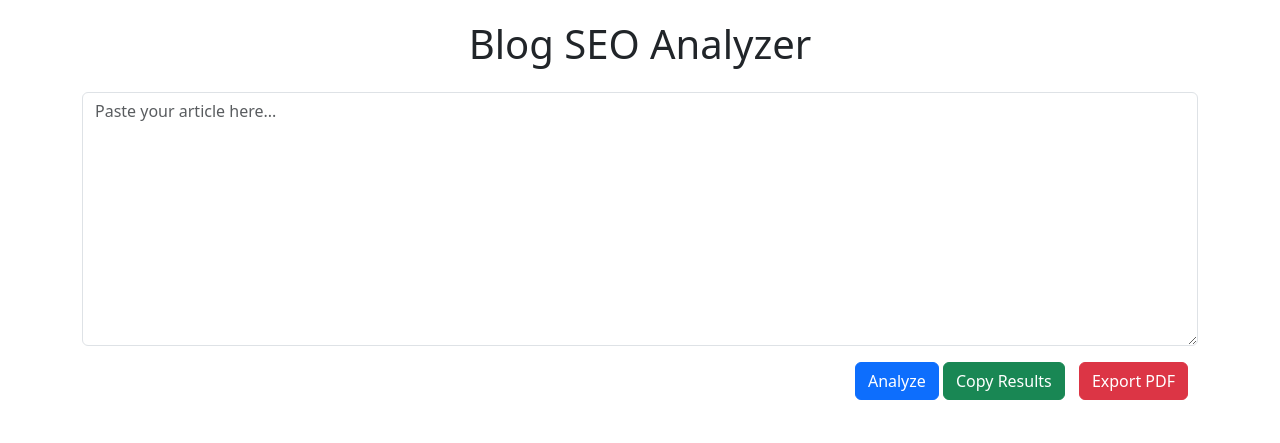
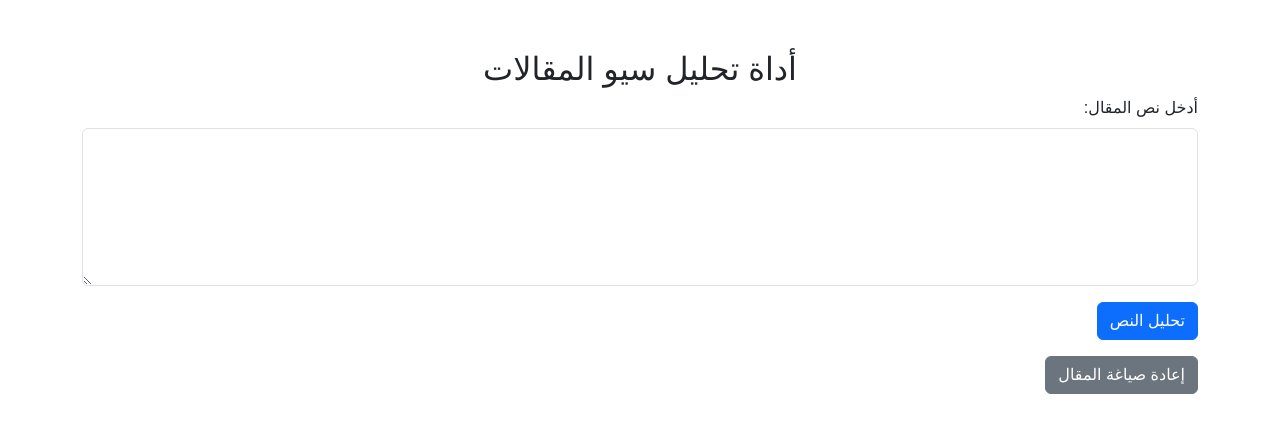
Before and after one commit to TarekWeslati/Name-blog-seo-analyzer, a Flask app: page / in a window 1280 px wide. Shown: the top 443 px of the page. Run offline with Flask 3, Linux system fonts and the light colour scheme.

Commit message:
Update index.html

```diff
--- a/templates/index.html
+++ b/templates/index.html
@@ -1,94 +1,82 @@
 <!DOCTYPE html>
-<html lang="en">
+<html lang="ar">
 <head>
     <meta charset="UTF-8">
     <meta name="viewport" content="width=device-width, initial-scale=1.0">
-    <title>Blog SEO Analyzer</title>
-    <link href="https://cdn.jsdelivr.net/npm/bootstrap@5.3.0/dist/css/bootstrap.min.css" rel="stylesheet">
+    <meta http-equiv="X-UA-Compatible" content="ie=edge">
+    <title>أداة تحليل سيو المقالات</title>
+    <!-- إضافة Bootstrap للتصميم -->
+    <link href="https://cdn.jsdelivr.net/npm/bootstrap@5.3.0-alpha1/dist/css/bootstrap.min.css" rel="stylesheet">
     <style>
-        body { padding: 20px; }
-        .rtl { direction: rtl; text-align: right; }
-        .copy-btn, .pdf-btn { margin-right: 10px; }
+        body {
+            font-family: 'Arial', sans-serif;
+            direction: rtl;
+        }
+        .container {
+            margin-top: 50px;
+        }
+        .card {
+            margin-top: 30px;
+        }
+        .result-box {
+            margin-top: 20px;
+            padding: 15px;
+            border: 1px solid #ddd;
+            background-color: #f8f9fa;
+        }
     </style>
 </head>
 <body>
+
 <div class="container">
-    <h1 class="text-center mb-4">Blog SEO Analyzer</h1>
+    <h2 class="text-center">أداة تحليل سيو المقالات</h2>
 
-    <div class="mb-3">
-        <textarea id="blogContent" class="form-control" rows="10" placeholder="Paste your article here..."></textarea>
+    <!-- نموذج إدخال النص -->
+    <form method="POST">
+        <div class="mb-3">
+            <label for="blogContent" class="form-label">أدخل نص المقال:</label>
+            <textarea class="form-control" id="blogContent" name="blogContent" rows="6" required>{{ blogContent }}</textarea>
+        </div>
+
+        <button type="submit" class="btn btn-primary">تحليل النص</button>
+    </form>
+
+    <!-- عرض النتائج -->
+    {% if analysis %}
+    <div class="card result-box">
+        <h4>نتائج التحليل:</h4>
+        <ul>
+            <li><strong>عدد الكلمات:</strong> {{ analysis['word_count'] }}</li>
+            <li><strong>نسبة الحشو:</strong> {{ analysis['fluff'] }}%</li>
+            <li><strong>الكلمات المفتاحية المقترحة:</strong>
+                <ul>
+                    {% for keyword in analysis['keywords'] %}
+                    <li>{{ keyword }}</li>
+                    {% endfor %}
+                </ul>
+            </li>
+        </ul>
     </div>
-    <div class="mb-3 text-end">
-        <button class="btn btn-primary" onclick="analyzeSEO()">Analyze</button>
-        <button class="btn btn-success copy-btn" onclick="copyResults()">Copy Results</button>
-        <button class="btn btn-danger pdf-btn" onclick="downloadPDF()">Export PDF</button>
+    {% endif %}
+
+    <!-- إعادة صياغة النص -->
+    {% if rephrased_content %}
+    <div class="card result-box">
+        <h4>المقالة المعاد صياغتها:</h4>
+        <p>{{ rephrased_content }}</p>
     </div>
+    {% endif %}
 
-    <div id="results" class="mt-4"></div>
+    <!-- عرض الزر الخاص بإعادة الصياغة -->
+    <form method="POST">
+        <input type="hidden" name="blogContent" value="{{ blogContent }}">
+        <button type="submit" class="btn btn-secondary mt-3" name="action" value="rephrase">إعادة صياغة المقال</button>
+    </form>
 </div>
 
-<script>
-function analyzeSEO() {
-    const text = document.getElementById('blogContent').value;
-    if (!text) return;
+<!-- إضافة Bootstrap JS و Popper.js -->
+<script src="https://cdn.jsdelivr.net/npm/@popperjs/core@2.11.6/dist/umd/popper.min.js"></script>
+<script src="https://cdn.jsdelivr.net/npm/bootstrap@5.3.0-alpha1/dist/js/bootstrap.min.js"></script>
 
-    const words = text.split(/\s+/);
-    const wordCount = words.length;
-
-    const wordFreq = {};
-    words.forEach(word => {
-        const cleaned = word.toLowerCase().replace(/[^a-zA-Z0-9؀-ۿ]/g, '');
-        if (cleaned) wordFreq[cleaned] = (wordFreq[cleaned] || 0) + 1;
-    });
-
-    const sorted = Object.entries(wordFreq).sort((a,b) => b[1]-a[1]);
-    const keywordMain = sorted[0]?.[0] || 'N/A';
-    const secondary = sorted.slice(1,4).map(item => item[0]);
-
-    const sentences = text.split(/[.!؟]/).filter(s => s.length > 20);
-    const headings = sentences.slice(0, 3);
-
-    let html = `
-        <h4>Results:</h4>
-        <ul>
-            <li><strong>Word Count:</strong> ${wordCount}</li>
-            <li><strong>Main Keyword:</strong> ${keywordMain}</li>
-            <li><strong>Secondary Keywords:</strong> ${secondary.join(', ')}</li>
-        </ul>
-        <h5>Suggested Headings (H1, H2, H3):</h5>
-        <ul>
-            <li><strong>H1:</strong> ${headings[0] || '...'}</li>
-            <li><strong>H2:</strong> ${headings[1] || '...'}</li>
-            <li><strong>H3:</strong> ${headings[2] || '...'}</li>
-        </ul>
-        <h5>Improvement Tips:</h5>
-        <ul>
-            <li>${!text.includes(keywordMain) ? 'Add the main keyword to the first paragraph.' : 'Main keyword found early in the text.'}</li>
-            <li>${text.length < 300 ? 'Increase content length for better SEO.' : 'Good content length.'}</li>
-            <li>${(wordFreq[keywordMain] || 0) > 5 ? 'Reduce keyword repetition to avoid stuffing.' : 'Keyword density is acceptable.'}</li>
-        </ul>
-    `;
-
-    document.getElementById('results').innerHTML = html;
-    document.getElementById('results').classList.toggle('rtl', /[\u0600-\u06FF]/.test(text));
-}
-
-function copyResults() {
-    const results = document.getElementById('results').innerText;
-    navigator.clipboard.writeText(results).then(() => alert("Results copied to clipboard!"));
-}
-
-function downloadPDF() {
-    const content = document.getElementById('results').innerText;
-    const blob = new Blob([content], { type: 'application/pdf' });
-    const url = URL.createObjectURL(blob);
-    const a = document.createElement('a');
-    a.href = url;
-    a.download = 'seo-analysis.pdf';
-    document.body.appendChild(a);
-    a.click();
-    document.body.removeChild(a);
-}
-</script>
 </body>
 </html>
```
